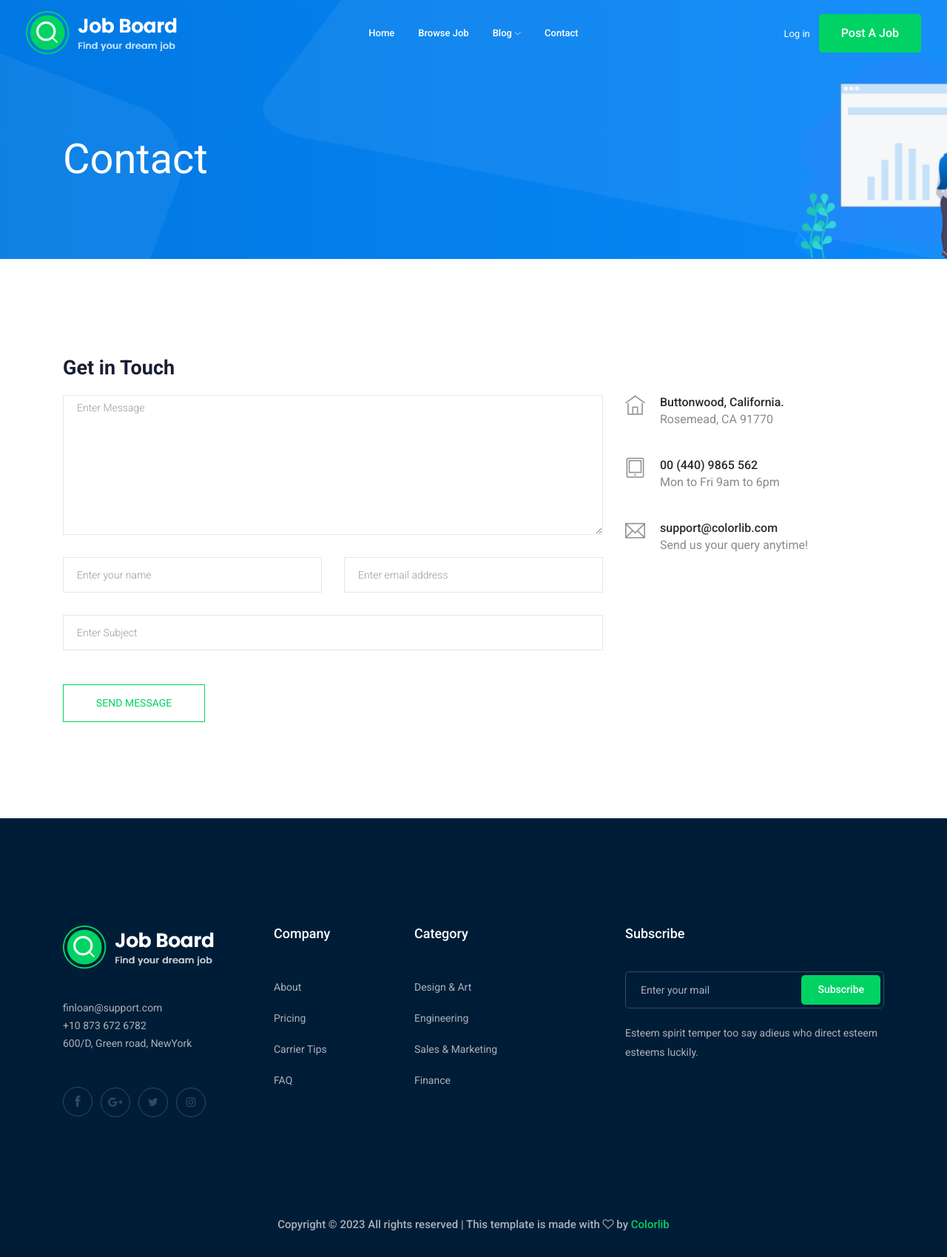
After one commit to Abderahim-Bh/JobBoardRepo, a Django app: page /contact/ in a window 1280 px wide. The commit adds this page. Shown: the whole page at 74% size. Run offline with Django 4.2, Linux system fonts and the light colour scheme; some libraries are stand-ins or nearby versions.

Commit message:
add contact page

```diff
--- /dev/null
+++ b/contact/urls.py
@@ -0,0 +1,7 @@
+from django.urls import path
+from . import views
+
+
+urlpatterns = [
+    path('',views.contact,name='contactPage')
+]
--- a/contact/views.py
+++ b/contact/views.py
@@ -1,3 +1,7 @@
 from django.shortcuts import render
 
 # Create your views here.
+
+
+def contact(request):
+    return render(request, 'pages/contact.html')
--- a/job/views.py
+++ b/job/views.py
@@ -2,6 +2,7 @@ from django.shortcuts import redirect, render
 from . models import JobModel
 from django.core.paginator import Paginator
 from . forms import ApplyForm, JobModelForm
+from django.contrib.auth.decorators import login_required
 
 # Create your views here.
 
@@ -45,6 +46,7 @@ def jobDetails(request, slug):
     return render(request, 'pages/jobDetails.html', context)
 
 
+@login_required
 def postJob(request):
 
     if request.method == "POST":
--- a/mainProject/urls.py
+++ b/mainProject/urls.py
@@ -22,6 +22,7 @@ from django.conf.urls.static import static
 urlpatterns = [
     path('accounts/', include('django.contrib.auth.urls')),
     path('accounts/', include('accounts.urls')),
+    path('contact/', include('contact.urls')),
     path('admin/', admin.site.urls),
     path('', include('job.urls')),
 ]
--- a/templates/base.html
+++ b/templates/base.html
@@ -10,7 +10,7 @@
     <meta name="viewport" content="width=device-width, initial-scale=1">
 
     <!-- <link rel="manifest" href="site.webmanifest"> -->
-    <link rel="shortcut icon" type="image/x-icon" href="img/favicon.png">
+    <link rel="shortcut icon" type="image/x-icon" href="{% static 'img/favicon.png' %}">
     <!-- Place favicon.ico in the root directory -->
 
     <!-- CSS here -->
--- /dev/null
+++ b/templates/pages/contact.html
@@ -0,0 +1,81 @@
+{% extends 'base.html' %}
+
+{% block content%}
+    <!-- bradcam_area  -->
+    <div class="bradcam_area bradcam_bg_1">
+        <div class="container">
+            <div class="row">
+                <div class="col-xl-12">
+                    <div class="bradcam_text">
+                        <h3>contact</h3>
+                    </div>
+                </div>
+            </div>
+        </div>
+    </div>
+    <!--/ bradcam_area  -->
+  <!-- ================ contact section start ================= -->
+  <section class="contact-section section_padding">
+    <div class="container">
+      <div class="row">
+        <div class="col-12">
+          <h2 class="contact-title">Get in Touch</h2>
+        </div>
+        <div class="col-lg-8">
+          <form class="form-contact contact_form" action="contact_process.php" method="post" id="contactForm" novalidate="novalidate">
+            <div class="row">
+              <div class="col-12">
+                <div class="form-group">
+
+                    <textarea class="form-control w-100" name="message" id="message" cols="30" rows="9" onfocus="this.placeholder = ''" onblur="this.placeholder = 'Enter Message'" placeholder = 'Enter Message'></textarea>
+                </div>
+              </div>
+              <div class="col-sm-6">
+                <div class="form-group">
+                  <input class="form-control" name="name" id="name" type="text" onfocus="this.placeholder = ''" onblur="this.placeholder = 'Enter your name'" placeholder = 'Enter your name'>
+                </div>
+              </div>
+              <div class="col-sm-6">
+                <div class="form-group">
+                  <input class="form-control" name="email" id="email" type="email" onfocus="this.placeholder = ''" onblur="this.placeholder = 'Enter email address'" placeholder = 'Enter email address'>
+                </div>
+              </div>
+              <div class="col-12">
+                <div class="form-group">
+                  <input class="form-control" name="subject" id="subject" type="text" onfocus="this.placeholder = ''" onblur="this.placeholder = 'Enter Subject'" placeholder = 'Enter Subject'>
+                </div>
+              </div>
+            </div>
+            <div class="form-group mt-3">
+              <button type="submit" class="button button-contactForm btn_4 boxed-btn">Send Message</button>
+            </div>
+          </form>
+        </div>
+        <div class="col-lg-4">
+          <div class="media contact-info">
+            <span class="contact-info__icon"><i class="ti-home"></i></span>
+            <div class="media-body">
+              <h3>Buttonwood, California.</h3>
+              <p>Rosemead, CA 91770</p>
+            </div>
+          </div>
+          <div class="media contact-info">
+            <span class="contact-info__icon"><i class="ti-tablet"></i></span>
+            <div class="media-body">
+              <h3>00 (440) 9865 562</h3>
+              <p>Mon to Fri 9am to 6pm</p>
+            </div>
+          </div>
+          <div class="media contact-info">
+            <span class="contact-info__icon"><i class="ti-email"></i></span>
+            <div class="media-body">
+              <h3>support@colorlib.com</h3>
+              <p>Send us your query anytime!</p>
+            </div>
+          </div>
+        </div>
+      </div>
+    </div>
+  </section>
+  <!-- ================ contact section end ================= -->
+{% endblock%}
--- a/templates/parts/nav.html
+++ b/templates/parts/nav.html
@@ -21,29 +21,29 @@
                                         <ul id="navigation">
                                             <li><a href="{% url 'homePage' %}">home</a></li>
                                             <li><a href="{% url 'jobListPage' %}">Browse Job</a></li>
-                                            <li><a href="#">pages <i class="ti-angle-down"></i></a>
-                                                <ul class="submenu">
-                                                    <li><a href="candidate.html">Candidates </a></li>
-                                                    <li><a href="job_details.html">job details </a></li>
-                                                    <li><a href="elements.html">elements</a></li>
-                                                </ul>
-                                            </li>
                                             <li><a href="#">blog <i class="ti-angle-down"></i></a>
                                                 <ul class="submenu">
                                                     <li><a href="blog.html">blog</a></li>
                                                     <li><a href="single-blog.html">single-blog</a></li>
                                                 </ul>
                                             </li>
-                                            <li><a href="contact.html">Contact</a></li>
+                                            <li><a href="{% url 'contactPage' %}">Contact</a></li>
                                         </ul>
                                     </nav>
                                 </div>
                             </div>
                             <div class="col-xl-3 col-lg-3 d-none d-lg-block">
                                 <div class="Appointment">
-                                    <div class="phone_num d-none d-xl-block">
-                                        <a href="#">Log in</a>
-                                    </div>
+
+                                    {% if request.user.is_authenticated %}
+                                        <div class="phone_num d-none d-xl-block">
+                                            <a href="{% url 'profilePage' %}">Profile</a>
+                                        </div>
+                                    {% else %}
+                                        <div class="phone_num d-none d-xl-block">
+                                            <a href="{% url 'login' %}">Log in</a>
+                                        </div>
+                                    {% endif%}
                                     <div class="d-none d-lg-block">
                                         <a class="boxed-btn3" href="{% url 'postJobPage' %}">Post a Job</a>
                                     </div>
--- a/templates/registration/login.html
+++ b/templates/registration/login.html
@@ -9,7 +9,7 @@
             <div class="row">
                 <div class="col-xl-12">
                     <div class="bradcam_text">
-                        <h3>{{jobsCount}}+ Jobs Available</h3>
+                        <h3>Login</h3>
                     </div>
                 </div>
             </div>
```
Also changed, not shown: templates/registration/logged_out.html (+7 -2 lines), db.sqlite3.
